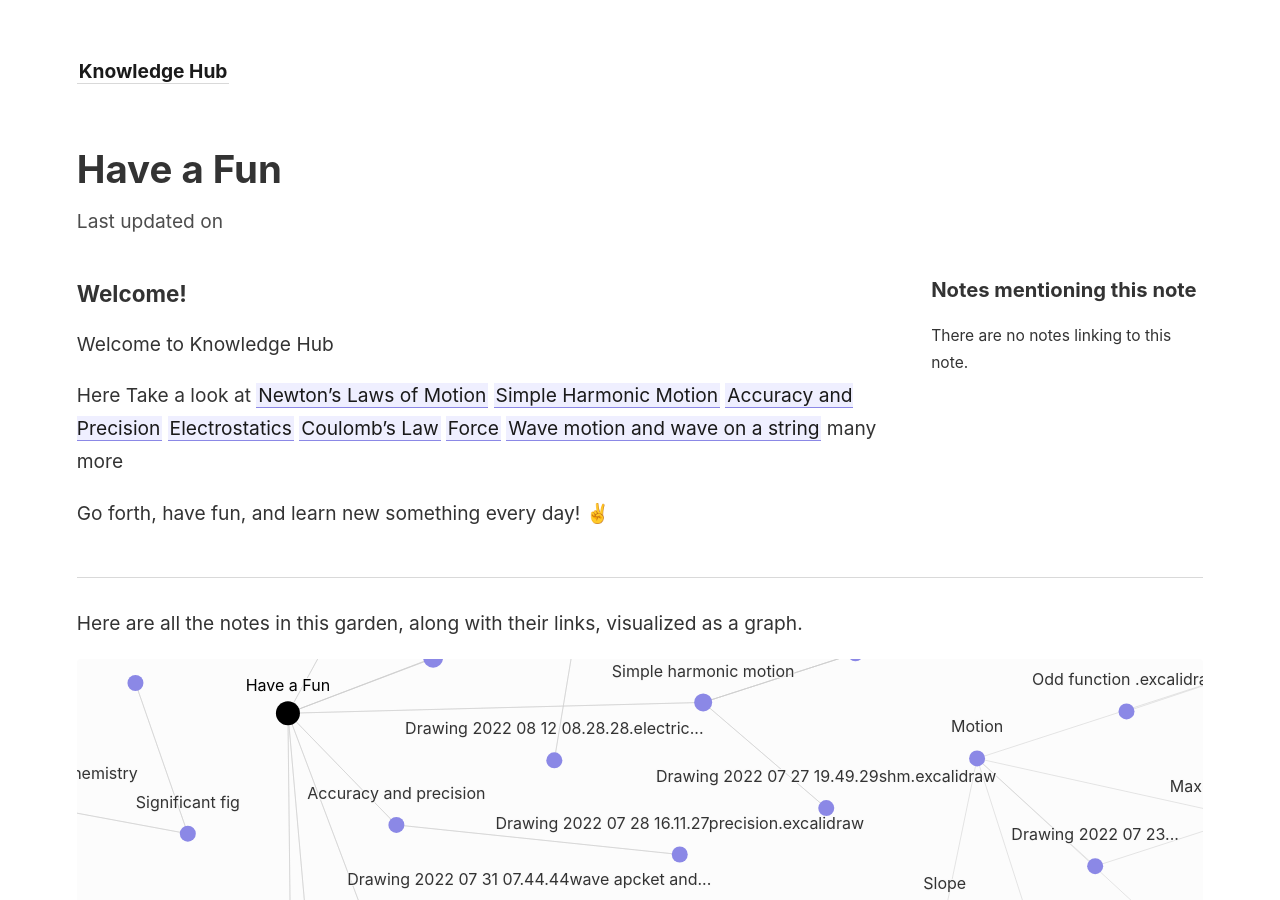
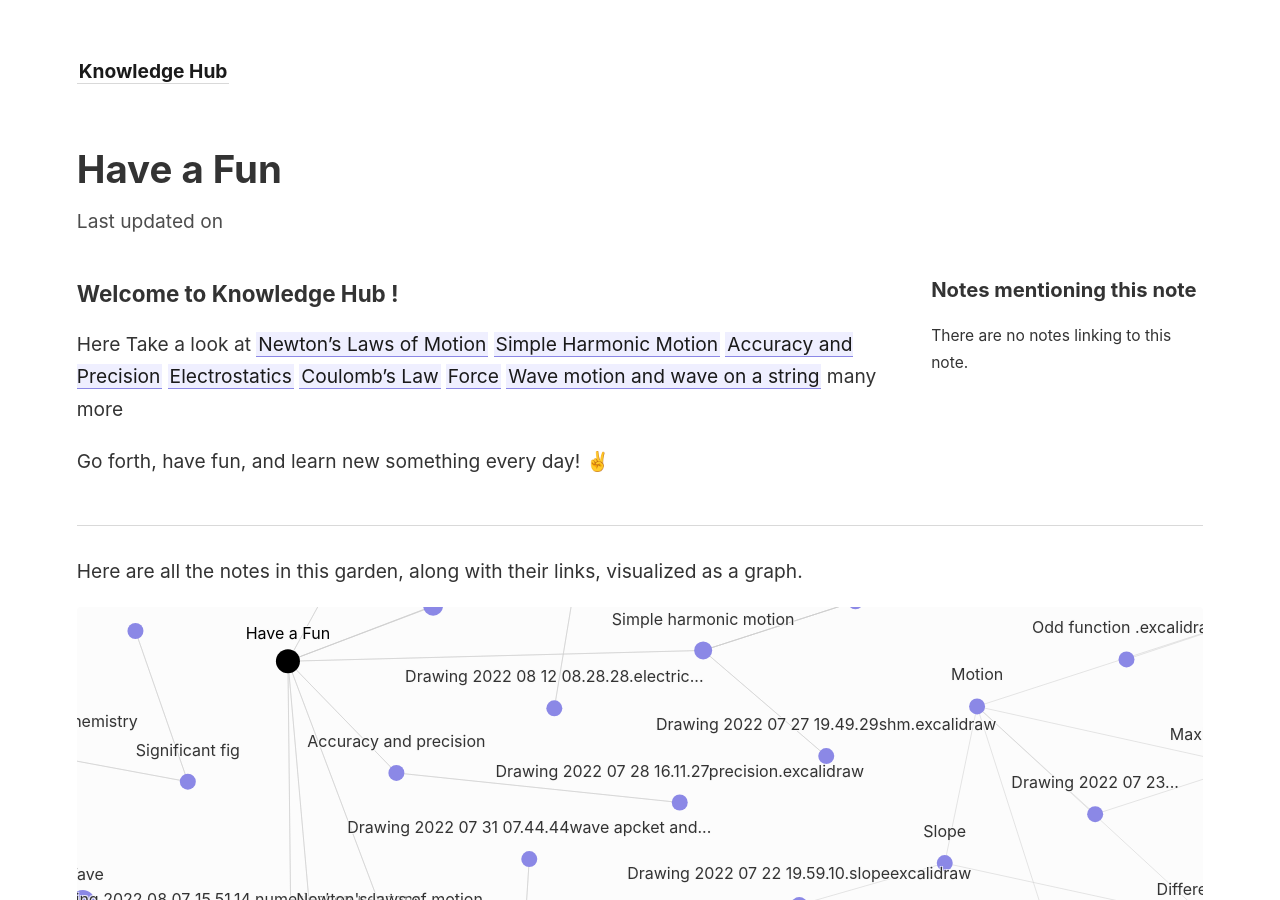
Before and after one commit to kulshekhar22/kultype, a Jekyll site: the page built from _notes/Knowledge hub.md, in a window 1280 px wide and 900 px high. Built offline with Jekyll 4.4.1, drawn with Linux system fonts in a browser that asks for light colours.

Commit message:
Update Knowledge hub.md

```diff
--- a/_notes/Knowledge hub.md
+++ b/_notes/Knowledge hub.md
@@ -2,8 +2,8 @@
 title: Have a Fun
 ---
 
-### Welcome!
-Welcome to Knowledge Hub
+
+### Welcome to Knowledge Hub !
 
 
 Here Take a look at [[Newton's Laws of Motion]] [[Simple Harmonic Motion]]
```
